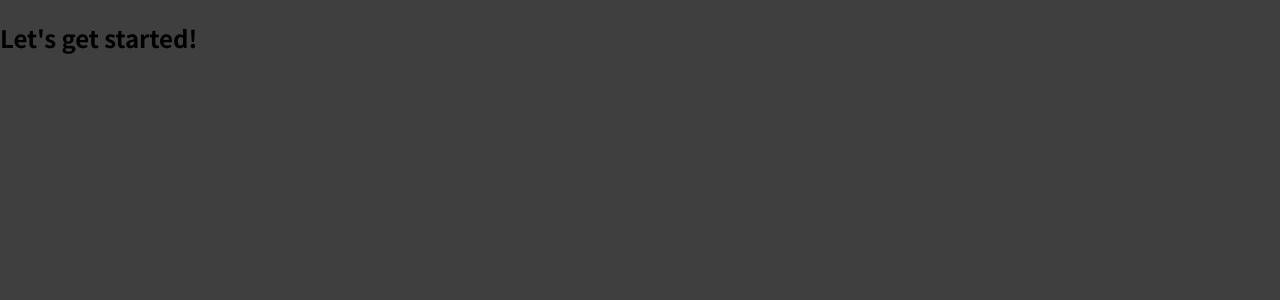
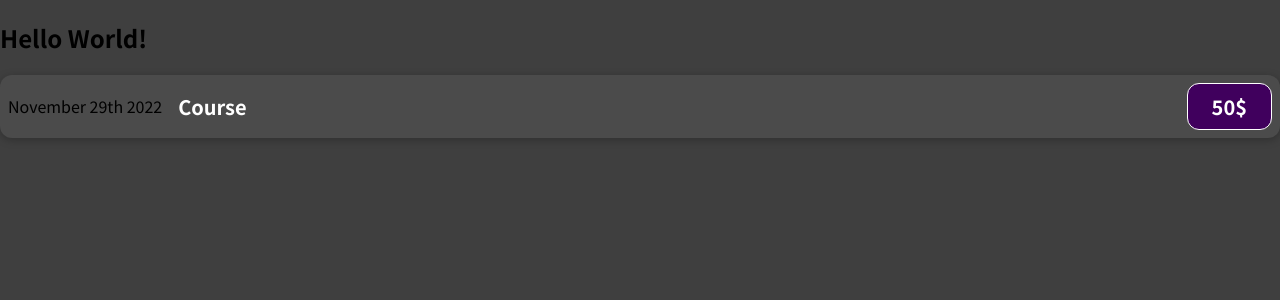
Before and after one commit to liamskydamien/learning-react, a JavaScript app: page / in a window 1280 px wide. Shown: the top 300 px of the page. Built offline with nearby package versions, Linux system fonts and the light colour scheme.

Commit message:
Adding Custom Component and Styling it

```diff
--- a/src/App.js
+++ b/src/App.js
@@ -1,7 +1,9 @@
+import ExpenseItem from "./components/ExpenseItem";
 function App() {
   return (
     <div>
-      <h2>Let's get started!</h2>
+        <h2>Hello World!</h2>
+        <ExpenseItem></ExpenseItem>
     </div>
   );
 }
--- /dev/null
+++ b/src/components/ExpenseItem.css
@@ -0,0 +1,56 @@
+.expense-item {
+    display: flex;
+    justify-content: space-between;
+    align-items: center;
+    box-shadow: 0 2px 8px rgba(0, 0, 0, 0.25);
+    padding: 0.5rem;
+    margin: 1rem 0;
+    border-radius: 12px;
+    background-color: #4b4b4b;
+}
+
+.expense-item__description {
+    display: flex;
+    flex-direction: column;
+    gap: 1rem;
+    align-items: flex-end;
+    flex-flow: column-reverse;
+    justify-content: flex-start;
+    flex: 1;
+}
+
+.expense-item h2 {
+    color: #3a3a3a;
+    font-size: 1rem;
+    flex: 1;
+    margin: 0 1rem;
+    color: white;
+}
+
+.expense-item__price {
+    font-size: 1rem;
+    font-weight: bold;
+    color: white;
+    background-color: #40005d;
+    border: 1px solid white;
+    padding: 0.5rem;
+    border-radius: 12px;
+}
+
+@media (min-width: 580px) {
+    .expense-item__description {
+        flex-direction: row;
+        align-items: center;
+        justify-content: flex-start;
+        flex: 1;
+    }
+
+    .expense-item__description h2 {
+        font-size: 1.25rem;
+    }
+
+    .expense-item__price {
+        font-size: 1.25rem;
+        padding: 0.5rem 1.5rem;
+    }
+}
--- /dev/null
+++ b/src/components/ExpenseItem.js
@@ -0,0 +1,15 @@
+import './ExpenseItem.css';
+
+function ExpenseItem(){
+    return (
+        <div className="expense-item">
+            <div>November 29th 2022</div>
+            <div className="expense-item__description">
+                <h2>Course</h2>
+                <div className="expense-item__price">50$</div>
+            </div>
+        </div>
+    )
+
+}
+export default ExpenseItem;
```
